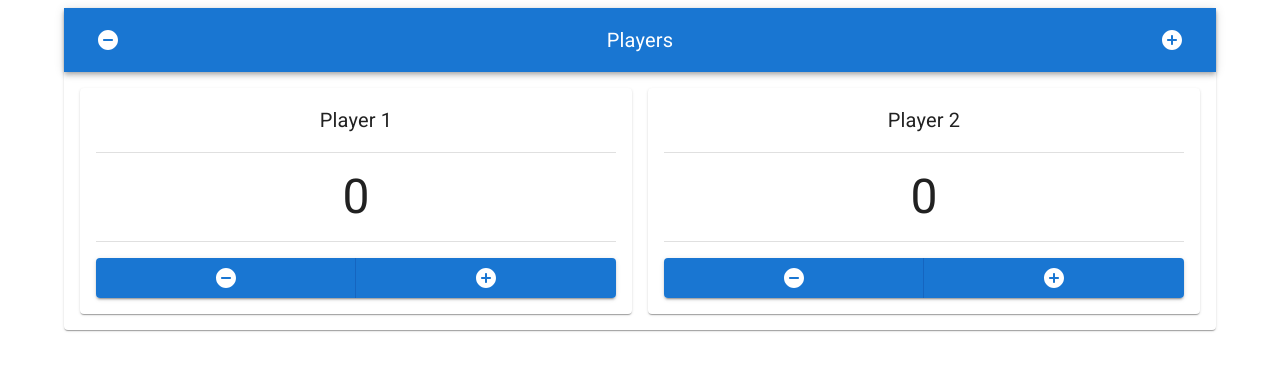
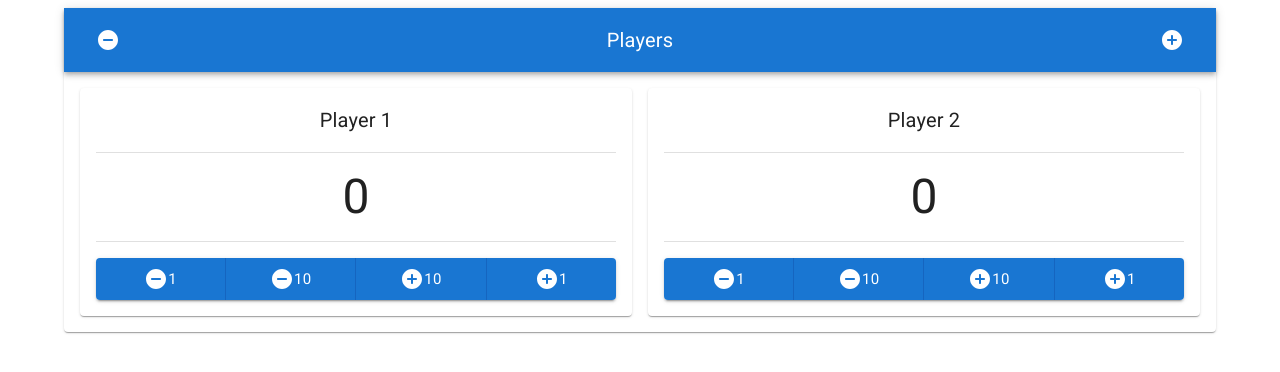
Before and after one commit to greeze/scorekeeper, a React (Create React App) app: page / in a window 1280 px wide. Shown: the top 372 px of the page. Built offline with nearby package versions, Linux system fonts and the light colour scheme.

Commit message:
More increments, better column spacing

```diff
--- a/src/components/SimpleKeeper/Player/Player.tsx
+++ b/src/components/SimpleKeeper/Player/Player.tsx
@@ -11,7 +11,7 @@ export interface PlayerProps {
 }
 
 export default memo(function PlayerColumn({ onChange = () => null, player }: PlayerProps) {
-  const { decrement, increment, rename } = usePlayerActions(player, onChange)
+  const { rename, addScore } = usePlayerActions(player, onChange)
   const selectOnFocus = useHandleFocus()
   const blurOnEnterKey = useHandleEnterKey()
   const updateNameOnBlur = useHandleBlur(rename)
@@ -38,11 +38,17 @@ export default memo(function PlayerColumn({ onChange = () => null, player }: Pla
           {player.score}
         </Typography>
         <ButtonGroup fullWidth size='large' variant='contained'>
-          <Button data-testid='decrement-score' onClick={decrement}>
-            <RemoveCircleRounded />
+          <Button data-testid='decrement-score' onClick={() => addScore(-1)}>
+            <RemoveCircleRounded /> 1
           </Button>
-          <Button data-testid='increment-score' onClick={increment}>
-            <AddCircleRounded />
+          <Button data-testid='decrement-score-10' onClick={() => addScore(-10)}>
+            <RemoveCircleRounded /> 10
+          </Button>
+          <Button data-testid='increment-score-10' onClick={() => addScore(10)}>
+            <AddCircleRounded /> 10
+          </Button>
+          <Button data-testid='increment-score' onClick={() => addScore(1)}>
+            <AddCircleRounded /> 1
           </Button>
         </ButtonGroup>
       </Stack>
--- a/src/components/SimpleKeeper/Player/hooks.ts
+++ b/src/components/SimpleKeeper/Player/hooks.ts
@@ -36,14 +36,12 @@ export const usePlayerActions = (player: PlayerData, onChange: (data: PlayerData
     },
     [onChange, player],
   )
-  const updateScore = useCallback(
+  const addScore = useCallback(
     (amt: number) => {
       onChange({ ...player, score: player.score + amt })
     },
     [onChange, player],
   )
-  const decrement = useCallback(() => updateScore(-1), [updateScore])
-  const increment = useCallback(() => updateScore(1), [updateScore])
 
-  return useMemo(() => ({ decrement, increment, rename }), [decrement, increment, rename])
+  return useMemo(() => ({ rename, addScore }), [rename, addScore])
 }
--- a/src/components/SimpleKeeper/SimpleKeeper.tsx
+++ b/src/components/SimpleKeeper/SimpleKeeper.tsx
@@ -11,7 +11,7 @@ export default memo(function SimpleKeeper() {
 
   const columns = useMemo(() => {
     const min = (n: number) => Math.min(n, players.length)
-    return { xs: min(2), sm: min(3), md: min(4), lg: min(5), xl: min(6) }
+    return { xs: min(2), md: min(3), lg: min(4) }
   }, [players.length])
 
   return (
```
Also changed, not shown: 1 other file (tests, documents, lock files or other folders).
